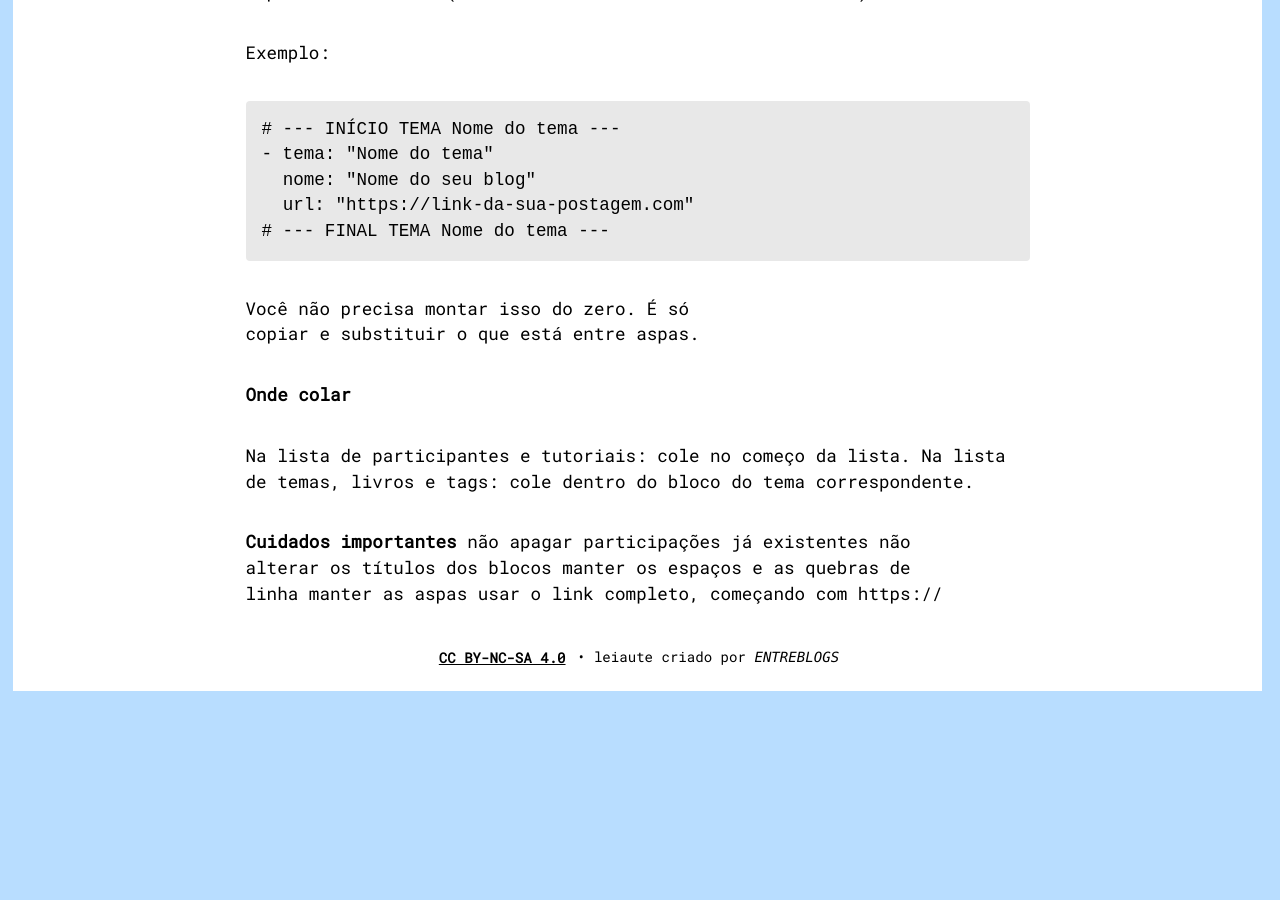
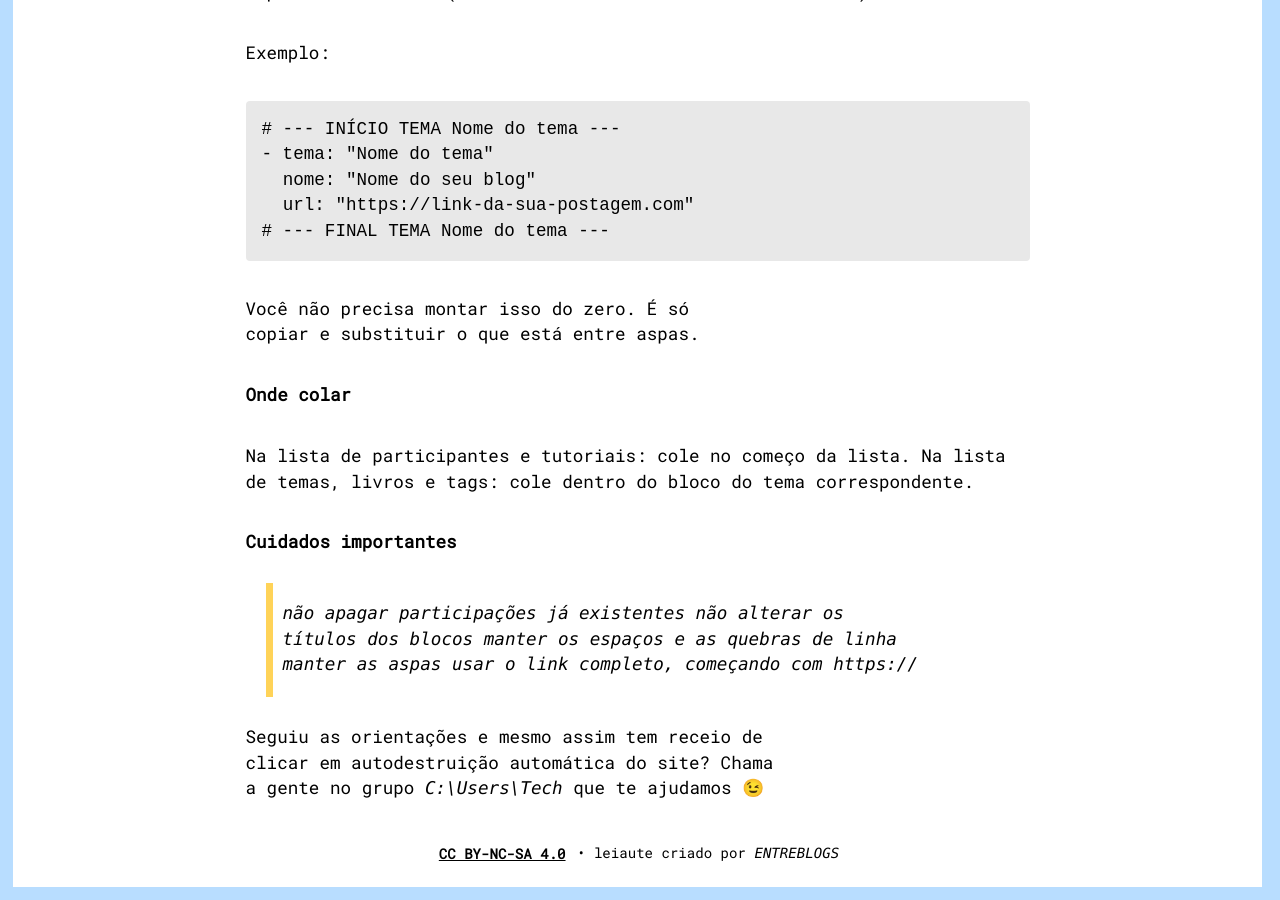
Before and after one commit to bamoretti/entreblogs, a Jekyll site: the page built from update-docs.md, in a window 1280 px wide and 900 px high, scrolled down 1045 px. Built offline with Jekyll 4.4.1, drawn with Linux system fonts in a browser that asks for light colours; comment, search, counter and statistics services are not loaded; before the commit the page ends 1749 px from its top, so only the background shows below that.

Commit message:
Update update-docs.md

```diff
--- a/update-docs.md
+++ b/update-docs.md
@@ -37,8 +37,10 @@ Na lista de participantes e tutoriais: cole no começo da lista.
 Na lista de temas, livros e tags: cole dentro do bloco do tema correspondente.
 
 **Cuidados importantes**
-não apagar participações já existentes
-não alterar os títulos dos blocos
-manter os espaços e as quebras de linha
-manter as aspas
-usar o link completo, começando com https://
+> não apagar participações já existentes
+> não alterar os títulos dos blocos
+> manter os espaços e as quebras de linha
+> manter as aspas
+> usar o link completo, começando com https://
+
+Seguiu as orientações e mesmo assim tem receio de clicar em autodestruição automática do site? Chama a gente no grupo _C:\Users\Tech_ que te ajudamos 😉
```
